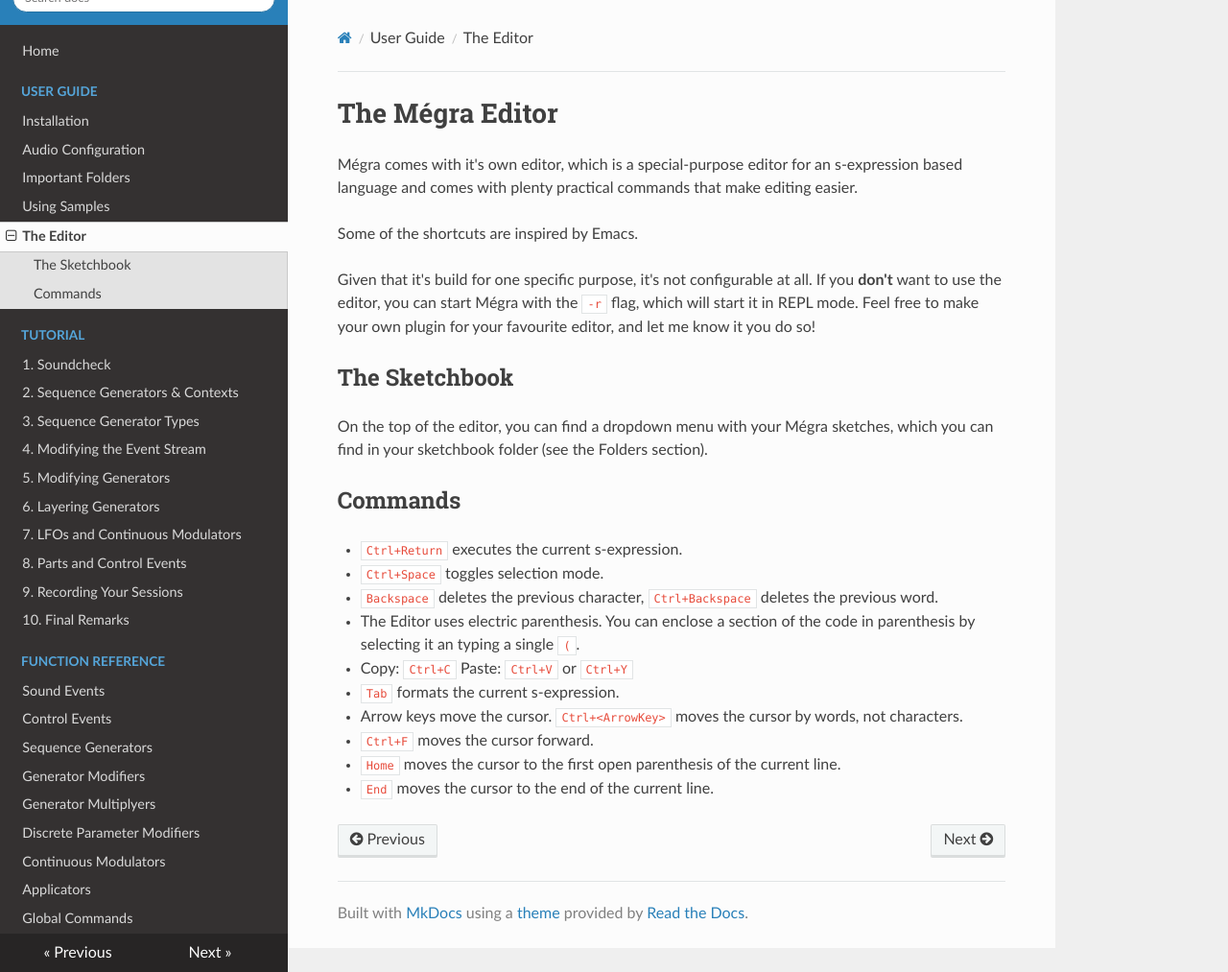
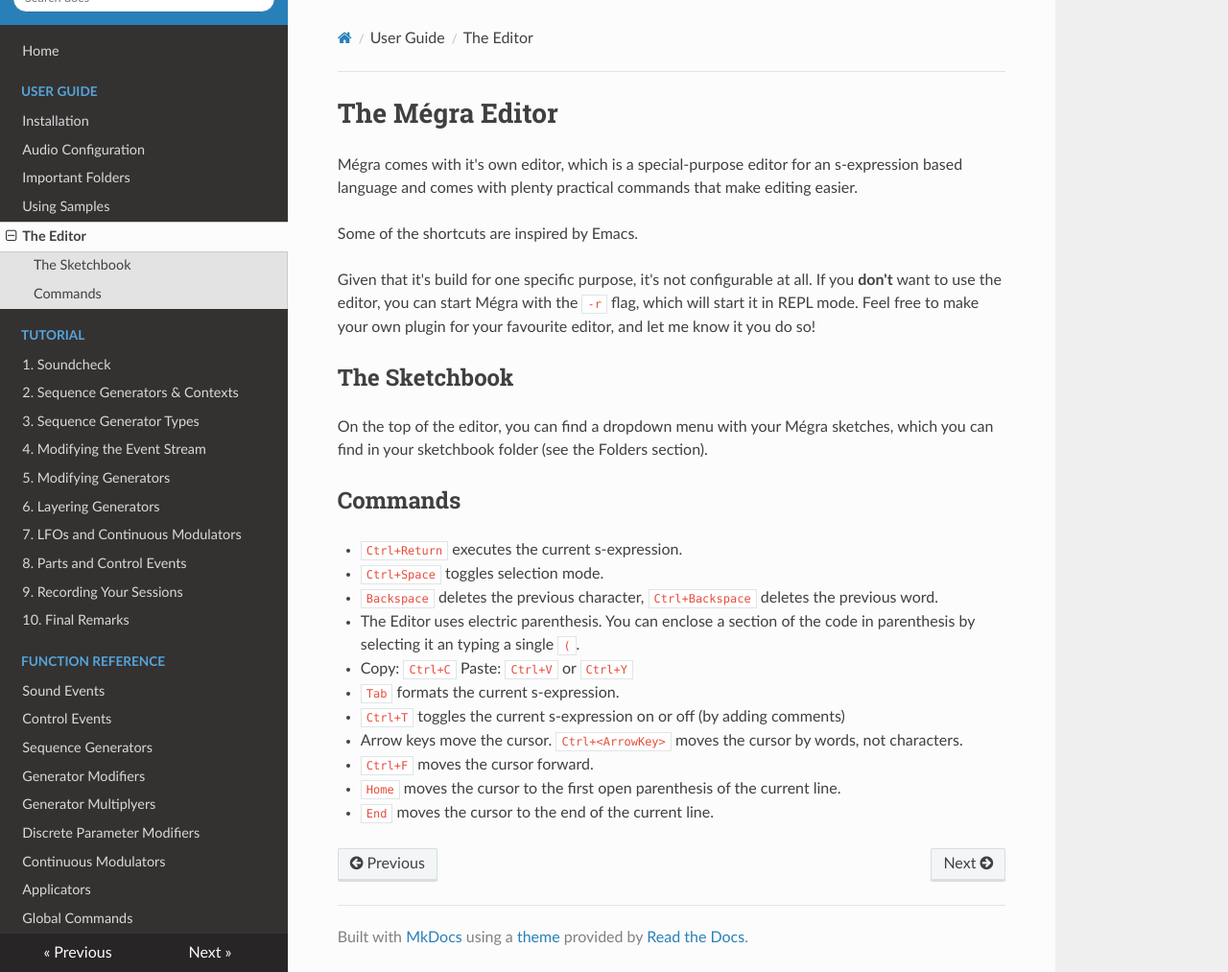
Before and after one commit to the-drunk-coder/megra-doc, an MkDocs documentation site: the page built from docs/editor.md, in a window 1280 px wide and 1013 px high. Shown: the whole window at 96% size. Built offline with MkDocs 1.6.1, drawn with Linux system fonts in a browser that asks for light colours; nearby versions of some CDN libraries.

Commit message:
editor doc

```diff
--- a/docs/editor.md
+++ b/docs/editor.md
@@ -21,6 +21,7 @@ On the top of the editor, you can find a dropdown menu with your Mégra sketches
 * The Editor uses electric parenthesis. You can enclose a section of the code in parenthesis by selecting it an typing a single `(`.
 * Copy: `Ctrl+C` Paste: `Ctrl+V` or `Ctrl+Y`
 * `Tab` formats the current s-expression.
+* `Ctrl+T` toggles the current s-expression on or off (by adding comments)
 * Arrow keys move the cursor. `Ctrl+<ArrowKey>` moves the cursor by words, not characters.
 * `Ctrl+F` moves the cursor forward.
 * `Home` moves the cursor to the first open parenthesis of the current line.
```
